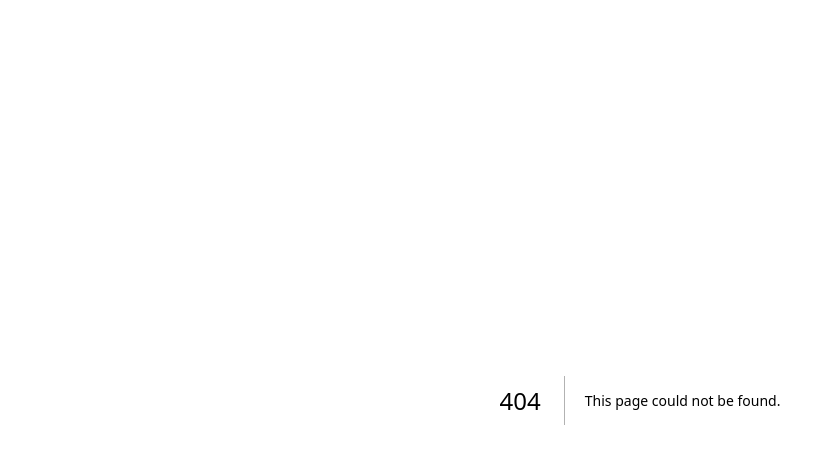
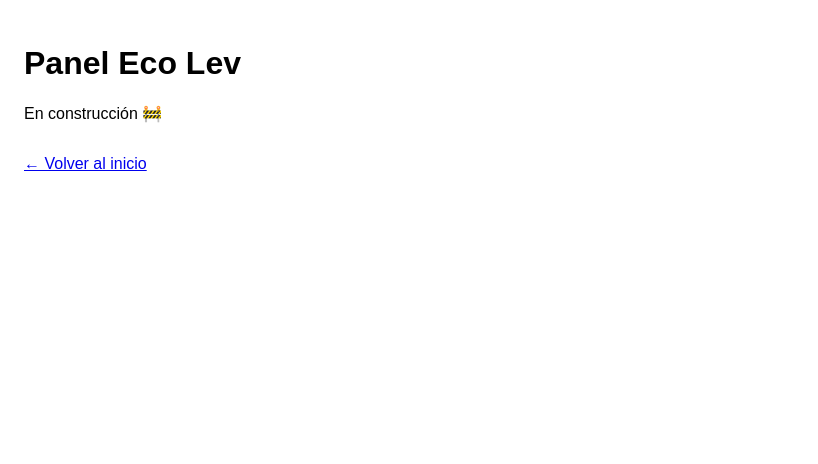
Before and after one commit to proyectoecolev/app-residuos-ecolev, a Next.js app: page /pages/dashboard in a window 1280 px wide. Before the commit this address had no page. Shown: the top 464 px of the page, without its empty margins (0-818 px from the left). Built offline with nearby package versions, Linux system fonts and the light colour scheme.

Commit message:
Create dashboard route

```diff
--- /dev/null
+++ b/pages/pages/dashboard/index.js
@@ -0,0 +1,14 @@
+import Link from "next/link";
+
+export default function Dashboard() {
+  return (
+    <div style={{ fontFamily: "Arial, sans-serif", padding: "24px" }}>
+      <h1>Panel Eco Lev</h1>
+      <p>En construcción 🚧</p>
+
+      <Link href="/" style={{ display: "inline-block", marginTop: "16px" }}>
+        ← Volver al inicio
+      </Link>
+    </div>
+  );
+}
```
